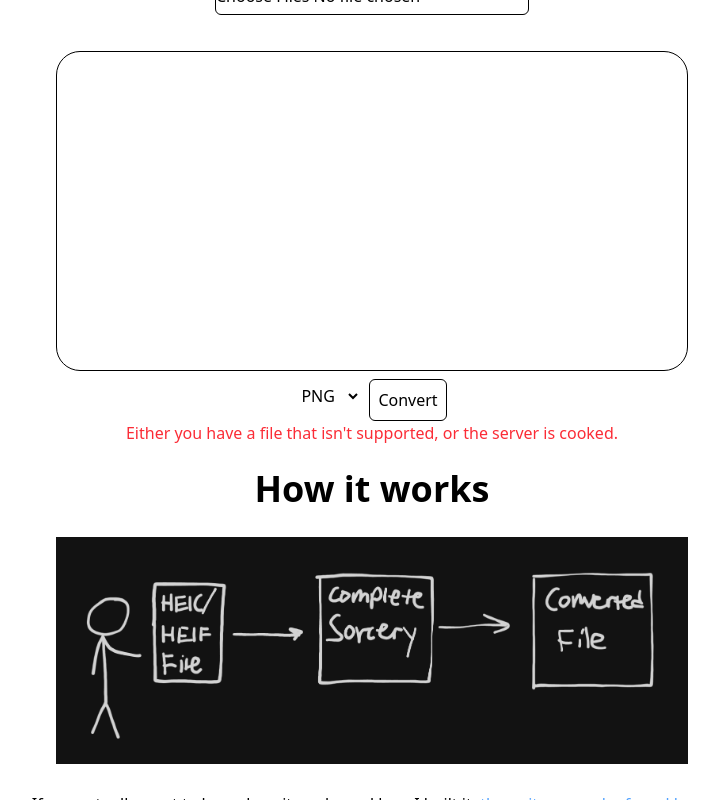
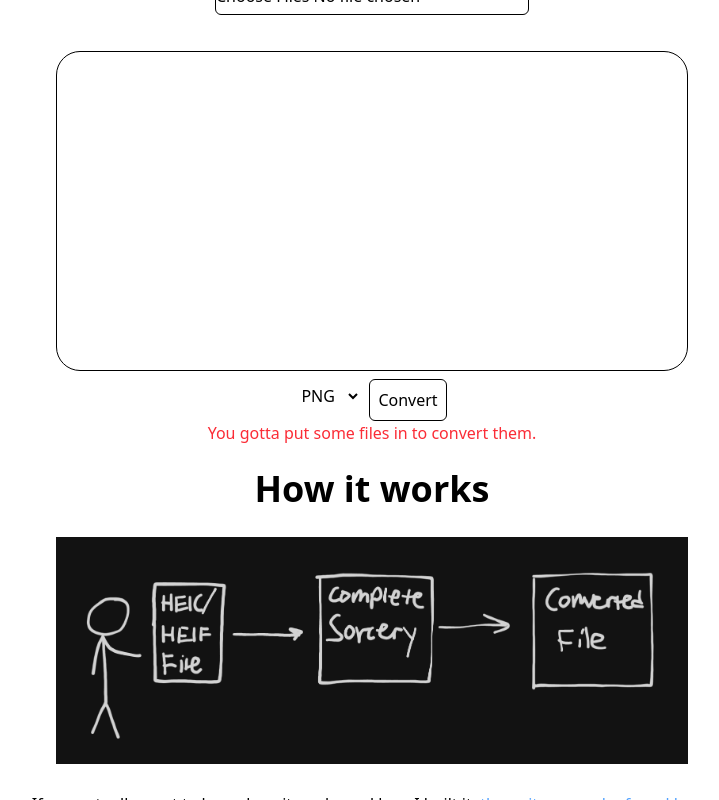
Before and after one commit to Skennymon/HEICtoJPEG, a React (Vite) app in the folder FileConvertion/: page / in a window 1280 px wide. Both pictures are taken after a click on the button "Convert". Shown: the part 525-1325 px from the top of the page, without its empty margins (268-987 px from the left). Built offline with nearby package versions, Linux system fonts and the light colour scheme.

Commit message:
Implemented Error Messages

```diff
--- a/FileConvertion/src/App.tsx
+++ b/FileConvertion/src/App.tsx
@@ -10,7 +10,8 @@ function App() {
   const[isLoading, setIsLoading] = useState<boolean>(false)
   const[convertedFiles, setConvertedFiles] = useState<Blob | null | MediaSource>(null)
   const[convertTo, setConvertTo] = useState<string>("PNG")
-  const[error, setError] = useState<boolean>(false)
+  const[error, setError] = useState<string | null>(null)
+
 
   const onFileChange = (e) => {
     if (!e.target.files) return;
@@ -20,6 +21,12 @@ function App() {
   }
 
   const handleConvert = async () => {
+
+    if(files.length > 100) {
+      setError("You can only upload up to 100 files at a time.")
+      return
+    }
+    setError(null)
     setConvertedFiles(null)
     setIsLoading(true)
     const formData = new FormData();
@@ -30,7 +37,7 @@ function App() {
     console.log(...formData)
 
     if(formData.entries().next().done) {
-      setError(true)
+      setError("You gotta put some files in to convert them.")
       return
     }
 
@@ -45,14 +52,17 @@ function App() {
 
       if (!response.ok) {
         setIsLoading(false)
-        setError(true)
+        setError("Either you tried to convert an unsupported file, or the server is cooked.")
         throw new Error("Something went wrong");
       }
 
       const blob = await response.blob()
       setConvertedFiles(blob)
       setIsLoading(false)
-      setError(blob.size === 0)
+
+      if(blob.size === 0) {
+        setError("Error cus you probably tried to convert an unsupported file!")
+      }
 
     }
     catch(error) {
@@ -118,7 +128,7 @@ function App() {
             <button className="bg-green-400 text-white rounded-md" onClick={handleDownload}>Download</button>
           }
         </div>
-        {error && <p className="text-red-500">Either you have a file that isn't supported, or the server is cooked.</p>}
+        {error !== null && <p className="text-red-500">{error}</p>}
       </section>
 
       <section className="flex flex-col items-center justify-center mt-2 p-2 gap-7">
```
